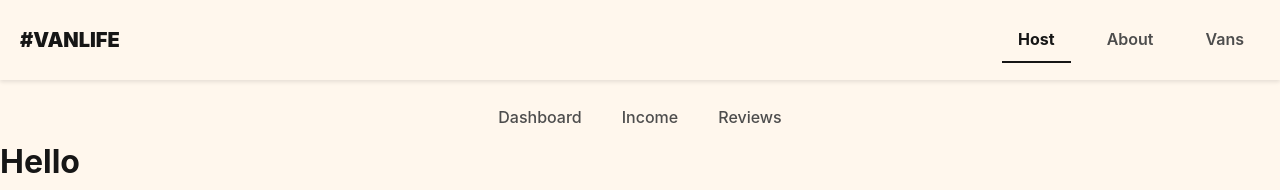
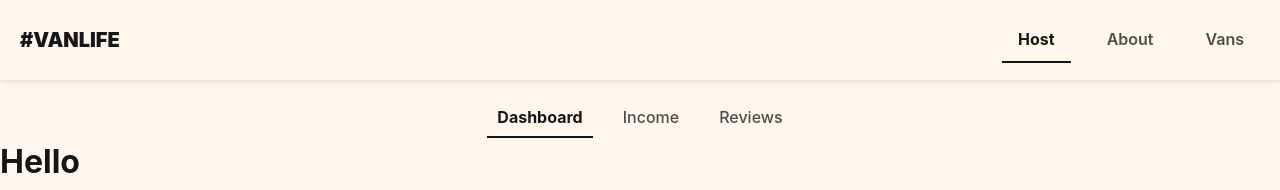
Before and after one commit to LuqmanNurhakimRosli/VanLife-App, a React (Vite) app: page /host in a window 1280 px wide. Shown: the top 190 px of the page. Built offline with nearby package versions, Linux system fonts and the light colour scheme; what miragejs would draw is missing.

Commit message:
end tamabh

```diff
--- a/src/components/HostLayout.tsx
+++ b/src/components/HostLayout.tsx
@@ -1,13 +1,28 @@
-import {Outlet, Link} from 'react-router-dom'
+import {Outlet, NavLink} from 'react-router-dom'
 import './css/hostlayout.css'
 
 function HostLayout() {
   return (
     <div>
         <nav className="host-nav">
-            <Link to="/host">Dashboard</Link>
-            <Link to="/host/income">Income</Link>
-            <Link to="/host/reviews">Reviews</Link>
+
+            <NavLink
+            className={({ isActive }) => (isActive ? "active-link" : undefined)}
+             to="/host"
+             end>
+            Dashboard
+            </NavLink>
+
+            <NavLink className={({ isActive }) => (isActive ? "active-link" : undefined)}
+            to="/host/income">
+            Income
+            </NavLink>
+
+            <NavLink className={({ isActive }) => (isActive ? "active-link" : undefined)}
+            to="/host/reviews">
+            Reviews
+            </NavLink>
+
         </nav>
         <Outlet />
     </div>
--- a/src/components/css/HostLayout.css
+++ b/src/components/css/HostLayout.css
@@ -1,3 +1,12 @@
+.host-container {
+    margin-top: 80px; /* Matches the header height */
+    padding: 20px;
+}
+
+.host-content {
+    padding: 20px;
+}
+
 .host-nav{
     margin-top: 100px;
     gap: 20px;
@@ -20,3 +29,21 @@
     background-color: #FFEAD0;
     color: #4D4D4D;
 }
+
+.host-nav .active-link {
+    font-weight: bold !important;
+    color: #161616 !important;
+    position: relative;
+  }
+
+  .active-link::after {
+    content: '';
+    position: absolute;
+    bottom: -2px;
+    left: 0;
+    width: 100%;
+    height: 2px;
+    background-color: #161616;
+    transform-origin: center;
+    transition: transform 0.3s ease;
+  }
```
